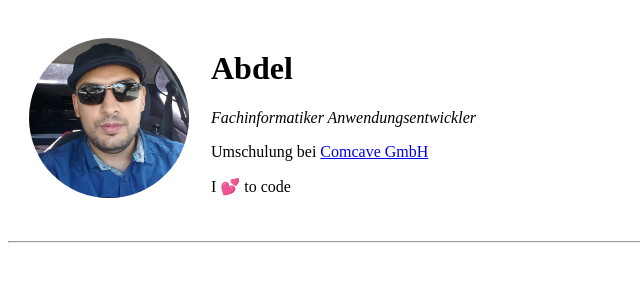
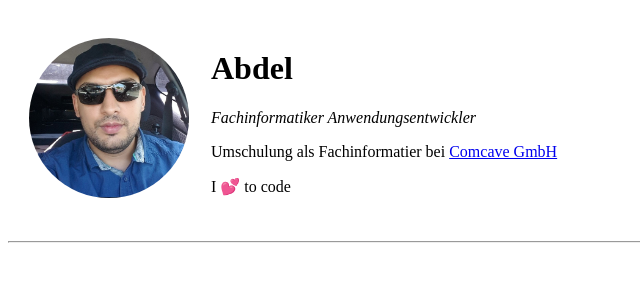
Before and after one commit to Abdelkoddous/Lern-Web-developement, a plain HTML site: page BasicHTML/CssBasic/index.html in a window 1280 px wide. Shown: the whole page, without its empty margins (0-640 px from the left). Drawn offline with Linux system fonts and the light colour scheme.

Commit message:
second commit

```diff
--- a/BasicHTML/CssBasic/index.html
+++ b/BasicHTML/CssBasic/index.html
@@ -14,7 +14,7 @@
                 <td><img class="myFoto" src="images/myFoto.png" alt="abdel foto"></td>
                 <td><h1>Abdel</h1>
                 <p><em>Fachinformatiker Anwendungsentwickler</em></p>
-                <p>Umschulung bei <a href="https://www.comcave.de/">Comcave GmbH</a> </p>
+                <p>Umschulung als Fachinformatier bei <a href="https://www.comcave.de/">Comcave GmbH</a> </p>
                 <p>I &#128149; to code</p>
                 </td>
             </tr>
```
